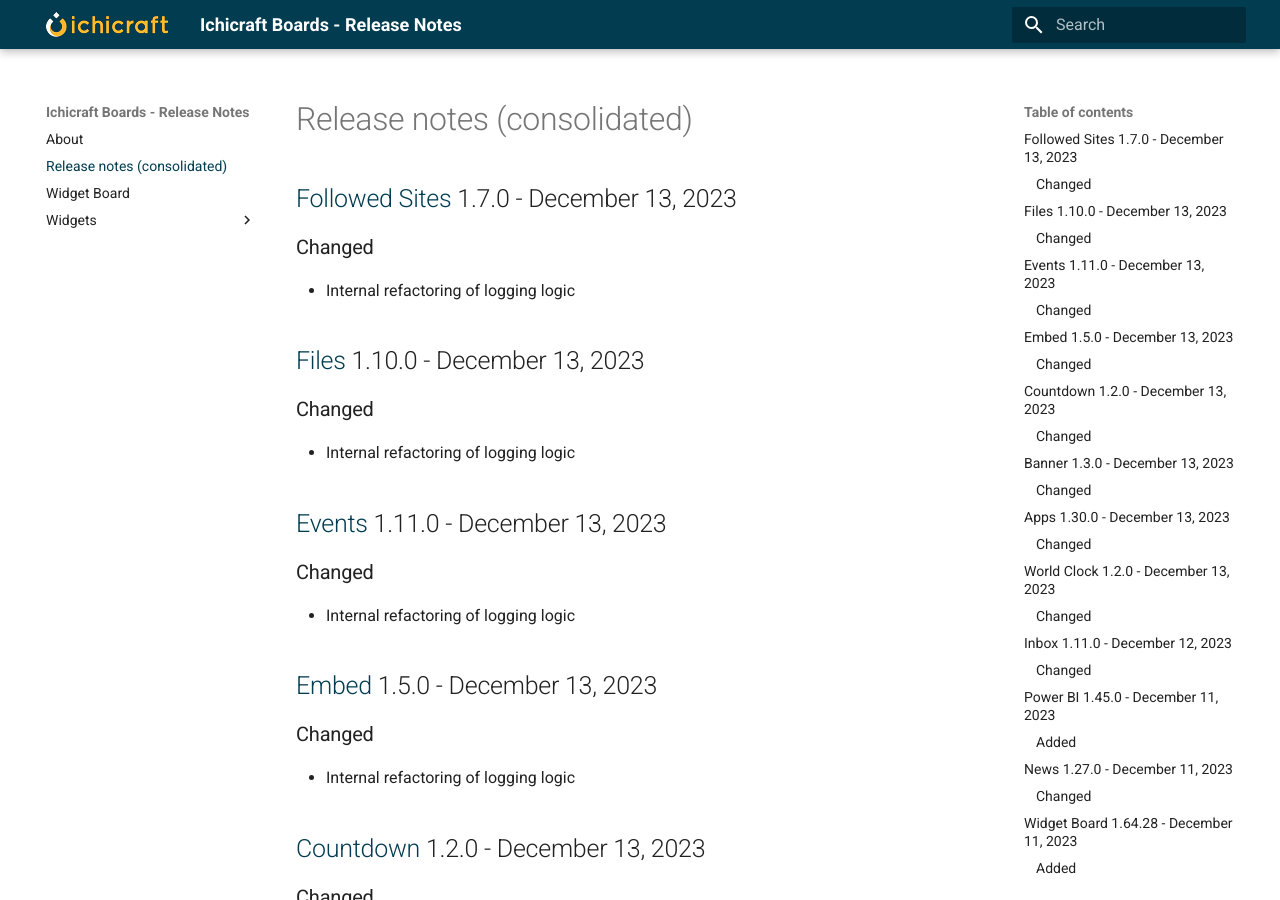
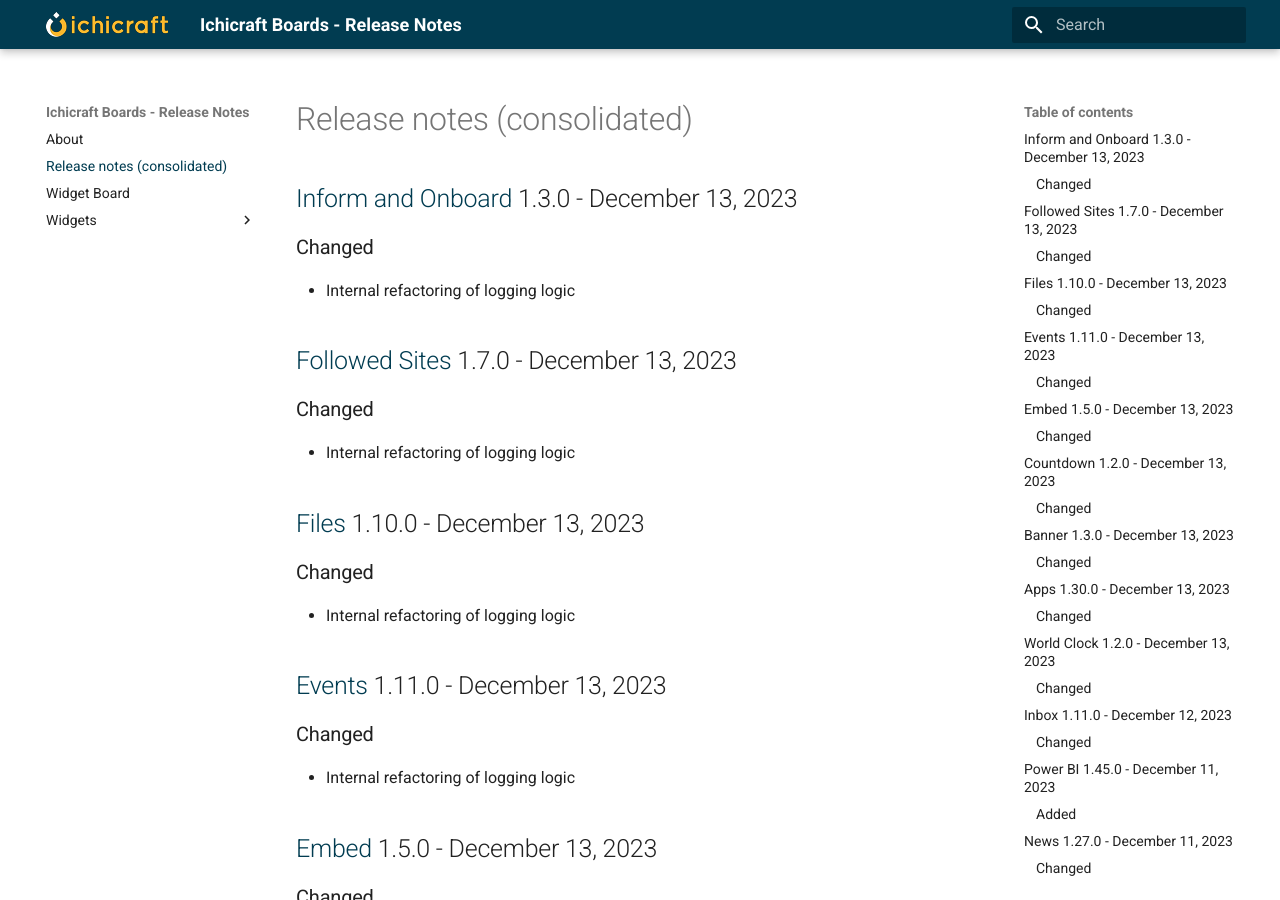
Before and after one commit to ichicraft/widgets-docs, an MkDocs documentation site: the page built from docs/Release-notes-(consolidated).md, in a window 1280 px wide and 900 px high. Built offline with MkDocs 1.6.1 and Material for MkDocs 9.7.7, drawn with Linux system fonts in a browser that asks for light colours.

Commit message:
Release notes updated by BuildService

```diff
--- a/docs/Release-notes-(consolidated).md
+++ b/docs/Release-notes-(consolidated).md
@@ -1,3 +1,9 @@
+## [Inform and Onboard](./Widgets/Inform and Onboard.md) 1.3.0 - December 13, 2023
+
+### Changed
+- Internal refactoring of logging logic
+
+
 ## [Followed Sites](./Widgets/Followed Sites.md) 1.7.0 - December 13, 2023
 
 ### Changed
--- a/docs/Widgets/Inform and Onboard.md
+++ b/docs/Widgets/Inform and Onboard.md
@@ -1,3 +1,9 @@
+## 1.3.0 - December 13, 2023
+
+### Changed
+- Internal refactoring of logging logic
+
+
 ## 1.2.0 - November 30, 2023
 
 ### Fixed
```
